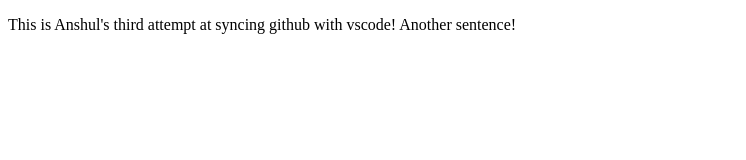
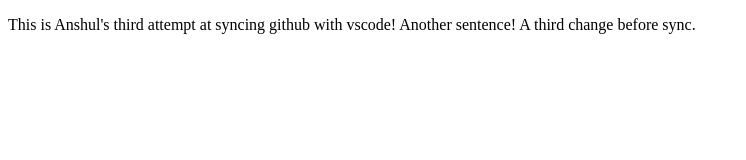
Before and after one commit to readcreate/Lab1-Mod1-Comp690-Kumar-v3, a plain HTML site: page index.html in a window 1280 px wide. Shown: the whole page, without its empty margins (0-746 px from the left). Drawn offline with Linux system fonts and the light colour scheme.

Commit message:
third attempt at commit.

```diff
--- a/index.html
+++ b/index.html
@@ -6,6 +6,6 @@
     <title>test for M1 Comp 690 SDCCE spr 2024</title>
 </head>
 <body>
-    <p>This is Anshul's third attempt at syncing github with vscode! Another sentence!</p>
+    <p>This is Anshul's third attempt at syncing github with vscode! Another sentence! A third change before sync.</p>
 </body>
 </html>
```
